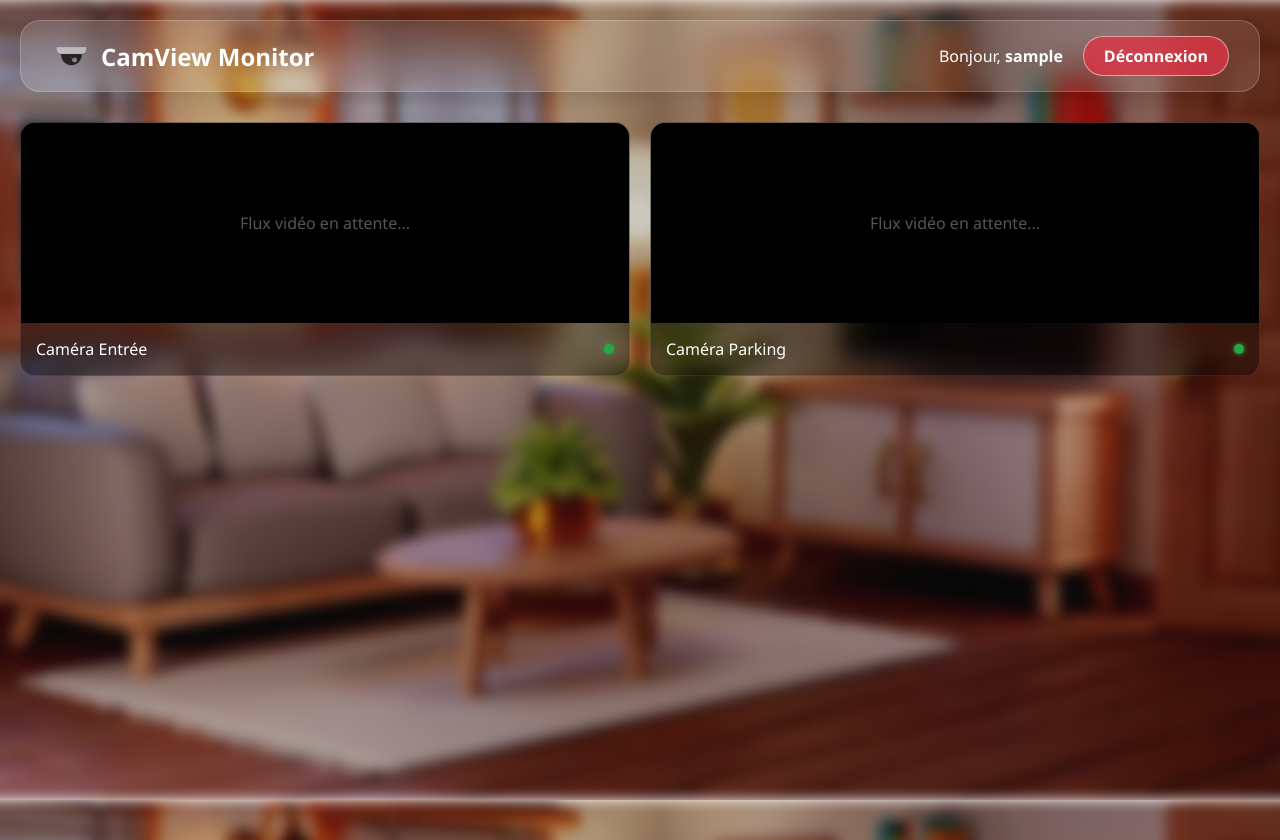
After one commit to mathisbork/CamView, a PHP site: page /dashboard.php in a window 1280 px wide. The commit adds this page. Run offline with PHP 8.4, Linux system fonts and the light colour scheme; the visitor is signed in with stand-in values (Sample User, id 1).

Commit message:
Ajout Dashboard et redirection post-login

```diff
--- /dev/null
+++ b/www/dashboard.php
@@ -0,0 +1,128 @@
+<?php
+session_start();
+
+// --- SECURITÉ : LE "TOKEN" ---
+// On vérifie si la variable de session existe.
+// C'est ça qui sert de preuve d'identité (le "token" côté serveur).
+if (!isset($_SESSION['user_id'])) {
+    // Si pas connecté, on redirige vers le login
+    header("Location: index.php");
+    exit;
+}
+?>
+
+<!DOCTYPE html>
+<html lang="fr">
+<head>
+    <meta charset="UTF-8">
+    <meta name="viewport" content="width=device-width, initial-scale=1.0">
+    <title>CamView - Dashboard</title>
+    <style>
+        body {
+            font-family: 'Segoe UI', sans-serif;
+            background: url('img/Background.jpg') no-repeat center center fixed;
+            background-size: cover;
+            margin: 0;
+            padding: 20px;
+            color: white;
+            min-height: 100vh;
+        }
+
+        /* Barre de navigation style Glass */
+        .navbar {
+            display: flex;
+            justify-content: space-between;
+            align-items: center;
+            background: rgba(255, 255, 255, 0.1);
+            backdrop-filter: blur(15px);
+            border: 1px solid rgba(255, 255, 255, 0.2);
+            padding: 15px 30px;
+            border-radius: 20px;
+            margin-bottom: 30px;
+            box-shadow: 0 4px 30px rgba(0, 0, 0, 0.2);
+        }
+
+        .logo { font-size: 1.5em; font-weight: bold; display: flex; align-items: center; gap: 10px;}
+        .logo img { height: 40px; }
+
+        .user-info { display: flex; align-items: center; gap: 20px; }
+
+        /* Grille des caméras */
+        .camera-grid {
+            display: grid;
+            grid-template-columns: repeat(auto-fit, minmax(300px, 1fr));
+            gap: 20px;
+        }
+
+        /* Carte Caméra style Glass */
+        .camera-card {
+            background: rgba(0, 0, 0, 0.4); /* Plus sombre pour mieux voir l'image */
+            backdrop-filter: blur(10px);
+            border: 1px solid rgba(255, 255, 255, 0.1);
+            border-radius: 15px;
+            overflow: hidden;
+            transition: transform 0.3s;
+        }
+        .camera-card:hover { transform: translateY(-5px); border-color: rgba(255,255,255,0.4);}
+
+        .cam-feed {
+            width: 100%;
+            height: 200px;
+            background: #000;
+            display: flex;
+            align-items: center;
+            justify-content: center;
+            color: #555;
+        }
+
+        .cam-info { padding: 15px; display: flex; justify-content: space-between; align-items: center; }
+        .status-dot { height: 10px; width: 10px; background-color: #28a745; border-radius: 50%; display: inline-block; box-shadow: 0 0 5px #28a745;}
+
+        /* Bouton Déconnexion (Style Figma Rouge) */
+        .btn-logout {
+            background: rgba(220, 53, 69, 0.8);
+            border: 1px solid rgba(255, 255, 255, 0.5);
+            color: white;
+            padding: 8px 20px;
+            border-radius: 30px;
+            text-decoration: none;
+            font-weight: 600;
+            transition: 0.3s;
+        }
+        .btn-logout:hover { background: #dc3545; box-shadow: 0 0 15px rgba(220, 53, 69, 0.6); }
+    </style>
+</head>
+<body>
+
+    <nav class="navbar">
+        <div class="logo">
+            <img src="img/Icon.png" alt="Icon">
+            CamView Monitor
+        </div>
+        <div class="user-info">
+            <span>Bonjour, <strong><?php echo htmlspecialchars($_SESSION['username']); ?></strong></span>
+            <a href="index.php?action=logout" class="btn-logout">Déconnexion</a>
+        </div>
+    </nav>
+
+    <div class="camera-grid">
+        <div class="camera-card">
+            <div class="cam-feed">Flux vidéo en attente...</div>
+            <div class="cam-info">
+                <span>Caméra Entrée</span>
+                <span class="status-dot"></span>
+            </div>
+        </div>
+
+        <div class="camera-card">
+            <div class="cam-feed">Flux vidéo en attente...</div>
+            <div class="cam-info">
+                <span>Caméra Parking</span>
+                <span class="status-dot"></span>
+            </div>
+        </div>
+
+        </div>
+
+</body>
+</html>
```
Also changed, not shown: www/index.php (+40 -56 lines).
